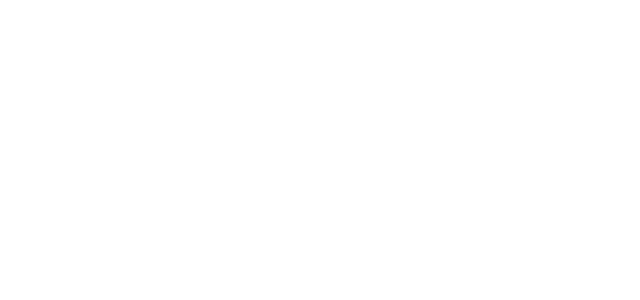
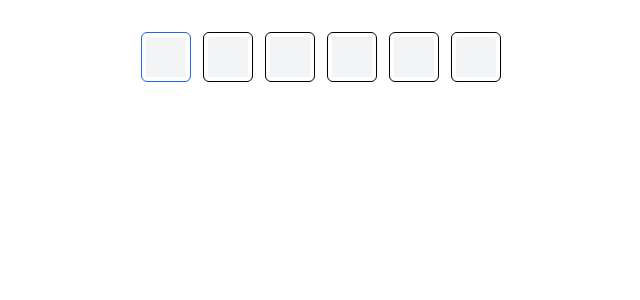
Before and after one commit to Stive627/laboratory, a React (Create React App) app: page / in a window 1280 px wide. Shown: the top 300 px of the page, without its empty margins (319-959 px from the left). Built offline with nearby package versions, Linux system fonts and the light colour scheme.

Commit message:
26-02-2025

```diff
--- a/src/App.js
+++ b/src/App.js
@@ -1,10 +1,10 @@
 import {BrowserRouter as Router, Routes, Route} from 'react-router-dom';
-import Notication from './components/Notications/Notication';
+import VerificationCode from './components/VerificationCode/VerificationCode';
 function App() {
   return (
       <Router>
         <Routes>
-          <Route path='/' element={<Notication/>}/>
+          <Route path='/' element={<VerificationCode handleCode={(value)=> {}}/>}/>
         </Routes>
       </Router>
   );
--- a/src/components/VerificationCode/Square.js
+++ b/src/components/VerificationCode/Square.js
@@ -1,11 +1,12 @@
 import React from 'react'
 import { useScreen } from './useScreen'
+import './verificationCode.css'
 
-function Square({value, handleChange,handlekey, active}) {
+function Square({value, handleChange,handlekey, active,err}) {
     const large = useScreen()
   return (
-    <div className ={`p-1 border rounded-md ${active || value  ? 'border-blue-600':'border-black'}`}>
-        {!active &&<input autoFocus={active} onKeyUp={(e)=>handlekey(e.key)} className={`${large ? 'w-10 h-10 p-4' :'w-8 h-8 p-3'} border-none outline-none  bg-gray-100`} value={value} onChange={(e)=>handleChange(e.target.value)}/>}
+    <div className ={`p-1 border rounded-md ${err ? ' square' : active || value  ? 'border-blue-600':'border-black'}`}>
+        {!active &&<input type={large ? 'text':'number'} autoFocus={active} onKeyUp={(e)=>handlekey(e.key)} className={`${large ? 'w-10 h-10 p-4' :'w-8 h-8 p-3'} border-none outline-none  bg-gray-100`} value={value} onChange={(e)=>handleChange(e.target.value)}/>}
     {active &&<input autoFocus={active} onKeyUp={(e)=>handlekey(e.key)} className={`${large? 'w-10 h-10 p-4' :'w-8 h-8 p-3'} border-none outline-none bg-gray-100`} value={value} onChange={(e)=>handleChange(e.target.value)}/>}
     </div>
   )
--- a/src/components/VerificationCode/VerificationCode.js
+++ b/src/components/VerificationCode/VerificationCode.js
@@ -1,26 +1,48 @@
-import React, { useState } from 'react'
+import React, {useState } from 'react'
 import { useScreen } from './useScreen'
 import Square from './Square'
 
-function VerificationCode({handleCode}) {
+function VerificationCode({handleCode}){
     const large = useScreen()
     const [localcode, setLocalcode] = useState(['','','','','',''])
     const [i, setI] = useState(0)
+    const [err, setErr] = useState(false)
     function handleChange(value, index){
+        console.log([...localcode, value])
+        if(localcode.slice(0,5).every(elt => elt)){
+            console.log('well done ')
+            if(+[...localcode, value].join('') === 111111){
+                console.log('perfect Stive')
+                setErr(false)
+            }
+            else{
+                console.log('You did a mistake.')
+                setErr(true)
+            }
+        }
         localcode[index] = value
         setLocalcode(localcode)
         setI(i + 1)
         handleCode(localcode.join(''))
+
     }
     function handleKey(ekey, value){
+        console.log(i)
         if(ekey === 'Backspace' && !value){
             setI(i - 1)
         }
+        if(!localcode.slice(0,5).every(elt => elt)){
+            setErr(false)
+        }
+        if(localcode.every(elt => elt)){
+            setErr(true)
+        }
     }
+
   return (
     <div className=' w-full flex justify-center mt-8'>
         <div className={`${large? 'w-1/2' : 'w-full px-6'} flex flex-row gap-3 justify-center`}>
-            {localcode.map((elt, indx) => <Square active={i === indx} value={elt} handleChange={(value) => handleChange(value, indx)} handlekey={(ekey) => handleKey(ekey, localcode[indx])} key={indx}/>)}
+            {localcode.map((elt, indx) => <Square err={err} active={i === indx} value={elt} handleChange={(value) => handleChange(value, indx)} handlekey={(ekey) => handleKey(ekey, localcode[indx ])} key={indx}/>)}
         </div>
     </div>
   )
--- /dev/null
+++ b/src/components/VerificationCode/verificationCode.css
@@ -0,0 +1,10 @@
+.square{
+    animation: squareanimation linear 0.5s;
+    border-color: red;
+}
+@keyframes squareanimation {
+    40%{border-color: red; transform: translateX(10px);}
+    60%{border-color: red; transform: translateX(10px);}
+    100%{border-color: red; transform: translateX(0px);}
+
+}
```
